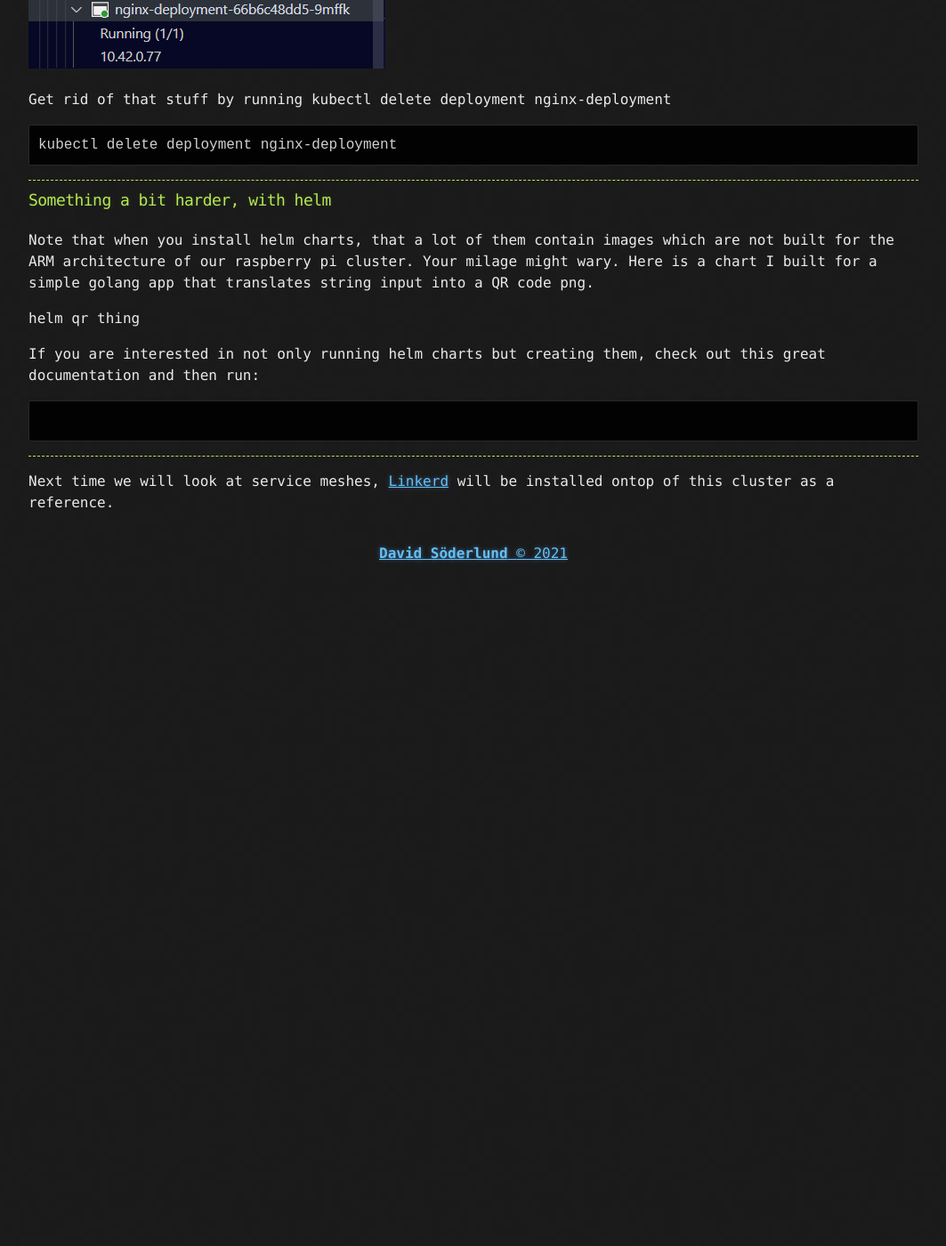
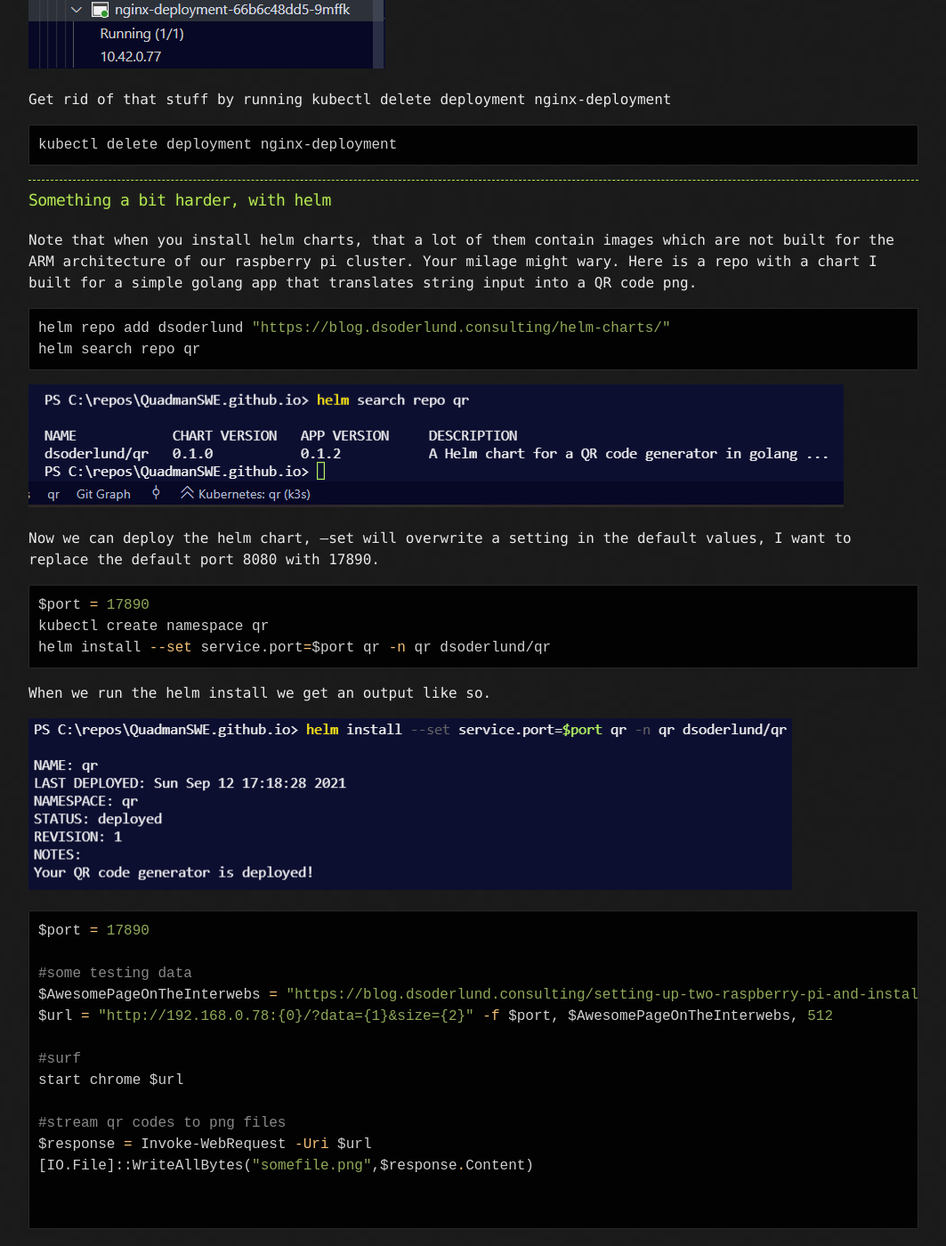
Before and after one commit to QuadmanSWE/QuadmanSWE.github.io, a Jekyll site: the page built from docs/_posts/2021-09-11-setting-up-two-raspberry-pi-and-installing-k3s.md, in a window 1280 px wide and 1400 px high, scrolled down 9683 px. Shown: the whole window at 89% size, without its empty margins (108-1171 px from the left). Built offline with Jekyll 4.4.1, drawn with Linux system fonts in a browser that asks for light colours; before the commit the page ends 10330 px from its top, so only the background shows below that; some of the changed text lies outside the part shown.

Commit message:
finalized helm chapter

````diff
--- a/docs/_posts/2021-09-11-setting-up-two-raspberry-pi-and-installing-k3s.md
+++ b/docs/_posts/2021-09-11-setting-up-two-raspberry-pi-and-installing-k3s.md
@@ -249,16 +249,58 @@ kubectl delete deployment nginx-deployment
 
 ### Something a bit harder, with helm
 
-Note that when you install helm charts, that a lot of them contain images which are not built for the ARM architecture of our raspberry pi cluster. Your milage might wary. Here is a chart I built for a simple golang app that translates string input into a QR code png.
+Note that when you install helm charts, that a lot of them contain images which are not built for the ARM architecture of our raspberry pi cluster. Your milage might wary. Here is a repo with a chart I built for a simple golang app that translates string input into a QR code png.
 
-helm qr thing
+``` powershell
+helm repo add dsoderlund "https://blog.dsoderlund.consulting/helm-charts/"
+helm search repo qr
+```
 
-If you are interested in not only running helm charts but creating them, check out this great documentation and then run:
+![](../assets/k3s-helm-repo-added.png)
+
+Now we can deploy the helm chart, --set will overwrite a setting in the default values, I want to replace the default port 8080 with 17890.
 
 ```powershell
+$port = 17890
+kubectl create namespace qr
+helm install --set service.port=$port qr -n qr dsoderlund/qr
+```
+
+When we run the helm install we get an output like so.
+
+![](../assets/k3s-helm-install.png)
+
+
+```powershell
+$port = 17890
+
+#some testing data
+$AwesomePageOnTheInterwebs = "https://blog.dsoderlund.consulting/setting-up-two-raspberry-pi-and-installing-k3s" # 👀
+$url = "http://192.168.0.78:{0}/?data={1}&size={2}" -f $port, $AwesomePageOnTheInterwebs, 512
+
+#surf
+start chrome $url
+
+#stream qr codes to png files
+$response = Invoke-WebRequest -Uri $url
+[IO.File]::WriteAllBytes("somefile.png",$response.Content)
+
 
 ```
 
+There we go, now I can get on demand qr codes form kubernetes.
+
+![](../assets/k3s-url-as-qr.png)
+
+To remove a helm chart, run helm uninstall.
+
+```powershell
+helm uninstall qr -n qr
+```
+
+If you are interested in not only running helm charts but creating them, check out [this great documentation](https://helm.sh/docs/helm/helm_create/).
+
+If you like powershell like I do I've made my [helm chart build script available on github](https://github.com/QuadmanSWE/QuadmanSWE.github.io/tree/main/helm).
 
 ---
 
````
Also changed, not shown: docs/assets/k3s-helm-install.png (added), docs/assets/k3s-helm-repo-added.png (added), docs/assets/k3s-url-as-qr.png (added).
